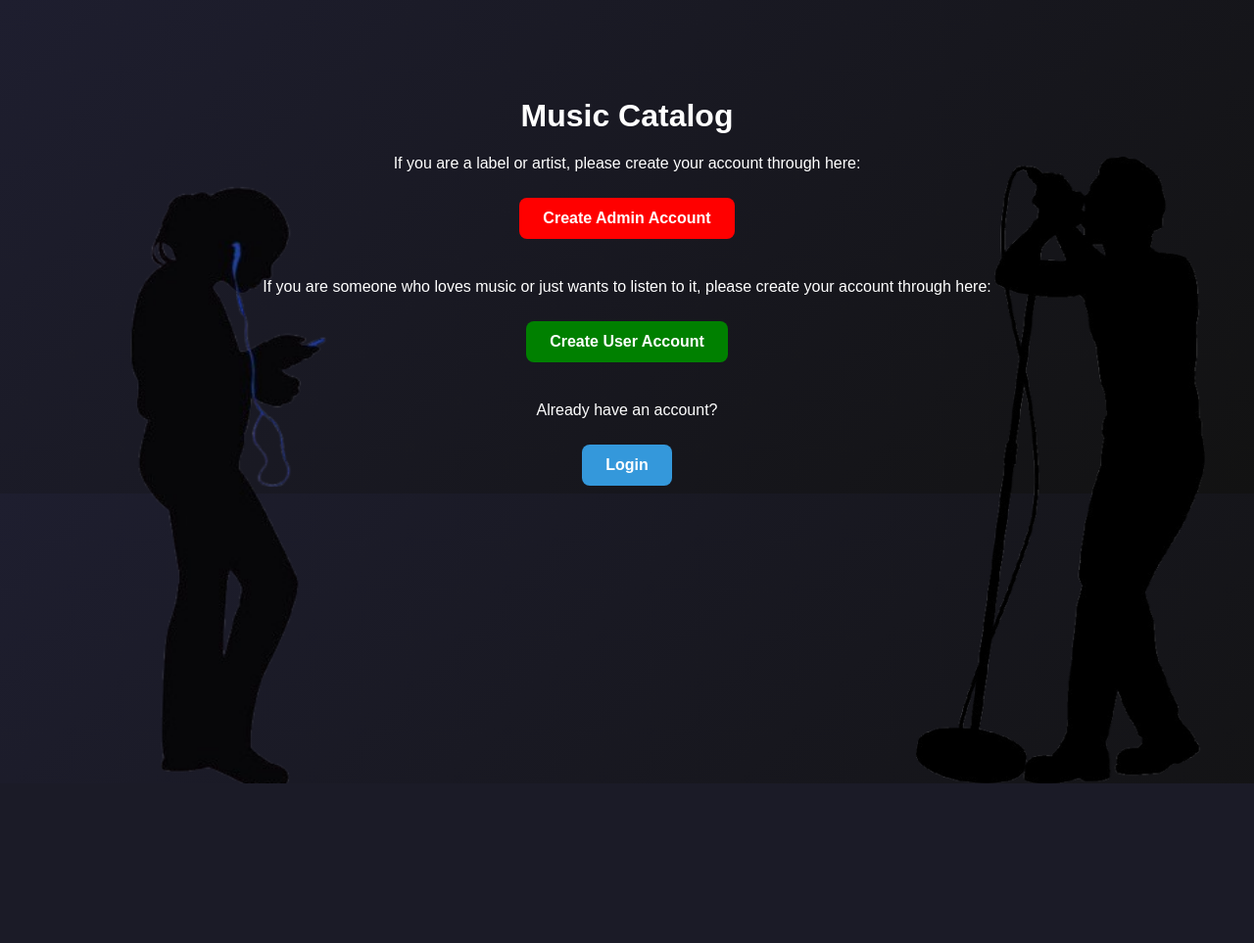
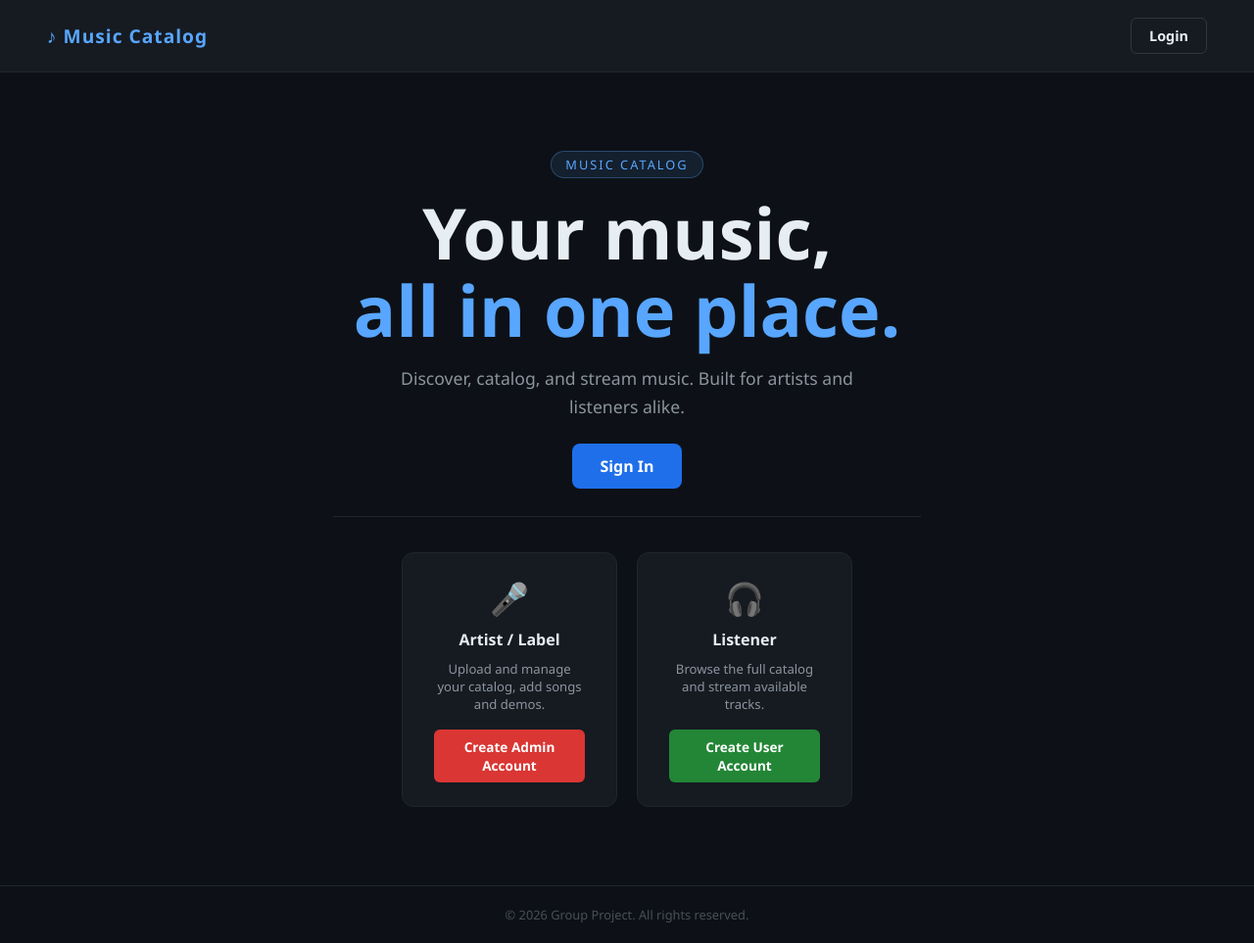
Before and after one commit to muhammada06/Music-Catalog, a Flask app: page / in a window 1280 px wide. Shown: the whole page at 98% size. Before the commit the page ends 800 px from the top, so only its background shows below. Run offline with Flask 3, Linux system fonts and the light colour scheme.

Commit message:
redo homepage layout

```diff
--- a/app/templates/home.html
+++ b/app/templates/home.html
@@ -3,97 +3,266 @@
 <head>
   <meta charset="utf-8">
   <title>Music Catalog</title>
+  <style>
+    *, *::before, *::after { box-sizing: border-box; margin: 0; padding: 0; }
+
+    body {
+      min-height: 100vh;
+      background: #0d1117;
+      color: #e6edf3;
+      font-family: 'Segoe UI', Arial, sans-serif;
+      display: flex;
+      flex-direction: column;
+    }
+
+    nav {
+      display: flex;
+      align-items: center;
+      justify-content: space-between;
+      padding: 18px 48px;
+      border-bottom: 1px solid #21262d;
+      background: #161b22;
+    }
+
+    .nav-logo {
+      font-size: 1.2rem;
+      font-weight: 700;
+      letter-spacing: 1px;
+      color: #58a6ff;
+      text-decoration: none;
+    }
+
+    .nav-links {
+      display: flex;
+      gap: 12px;
+    }
+
+    .nav-links a, .nav-links button {
+      padding: 8px 18px;
+      border-radius: 6px;
+      font-size: 0.9rem;
+      font-weight: 600;
+      text-decoration: none;
+      cursor: pointer;
+      border: none;
+      transition: background 0.15s;
+    }
+
+    .btn-ghost {
+      background: transparent;
+      color: #e6edf3;
+      border: 1px solid #30363d !important;
+    }
+    .btn-ghost:hover { background: #21262d; }
+
+    .btn-primary {
+      background: #238636;
+      color: white;
+    }
+    .btn-primary:hover { background: #2ea043; }
+
+    .btn-red {
+      background: #da3633;
+      color: white;
+    }
+    .btn-red:hover { background: #f85149; }
+
+    /* Hero */
+    .hero {
+      flex: 1;
+      display: flex;
+      flex-direction: column;
+      align-items: center;
+      justify-content: center;
+      text-align: center;
+      padding: 80px 24px;
+      gap: 16px;
+    }
+
+    .hero-badge {
+      font-size: 0.8rem;
+      letter-spacing: 2px;
+      text-transform: uppercase;
+      color: #58a6ff;
+      background: rgba(88, 166, 255, 0.1);
+      border: 1px solid rgba(88, 166, 255, 0.3);
+      padding: 4px 14px;
+      border-radius: 20px;
+    }
+
+    .hero h1 {
+      font-size: clamp(2.5rem, 6vw, 4.5rem);
+      font-weight: 800;
+      line-height: 1.1;
+      color: #e6edf3;
+    }
+
+    .hero h1 span {
+      color: #58a6ff;
+    }
+
+    .hero p {
+      font-size: 1.1rem;
+      color: #8b949e;
+      max-width: 480px;
+      line-height: 1.6;
+    }
+
+    .hero-actions {
+      display: flex;
+      gap: 12px;
+      flex-wrap: wrap;
+      justify-content: center;
+      margin-top: 8px;
+    }
+
+    .hero-actions a {
+      padding: 12px 28px;
+      border-radius: 8px;
+      font-size: 1rem;
+      font-weight: 600;
+      text-decoration: none;
+      transition: background 0.15s, transform 0.1s;
+    }
+
+    .hero-actions a:hover { transform: translateY(-1px); }
+
+    .divider {
+      width: 100%;
+      max-width: 600px;
+      border: none;
+      border-top: 1px solid #21262d;
+      margin: 12px 0;
+    }
+
+    .role-section {
+      display: flex;
+      gap: 20px;
+      flex-wrap: wrap;
+      justify-content: center;
+      margin-top: 8px;
+    }
+
+    .role-card {
+      background: #161b22;
+      border: 1px solid #21262d;
+      border-radius: 12px;
+      padding: 24px 32px;
+      text-align: center;
+      width: 220px;
+      display: flex;
+      flex-direction: column;
+      gap: 10px;
+    }
+
+    .role-card .role-icon { font-size: 2rem; }
+    .role-card .role-title { font-weight: 700; font-size: 1rem; }
+    .role-card .role-desc { font-size: 0.82rem; color: #8b949e; line-height: 1.4; }
+
+    .role-card a {
+      margin-top: 6px;
+      padding: 8px 16px;
+      border-radius: 6px;
+      font-size: 0.85rem;
+      font-weight: 600;
+      text-decoration: none;
+      transition: background 0.15s;
+    }
+
+    footer {
+      text-align: center;
+      padding: 20px;
+      font-size: 0.8rem;
+      color: #484f58;
+      border-top: 1px solid #21262d;
+    }
+
+    .flash-messages {
+      padding: 12px 48px 0;
+    }
+
+    .flash-msg {
+      padding: 10px 16px;
+      border-radius: 6px;
+      background: #1f2937;
+      border: 1px solid #30363d;
+      color: #e6edf3;
+      font-size: 0.9rem;
+      margin-bottom: 8px;
+    }
+  </style>
 </head>
-
 <body>
 
-<style>
-  body{
-    background: linear-gradient(135deg, #1e1e2f, #121212);
-    color: white;
-    font-family: Arial, sans-serif;
-  }
+  <nav>
+    <a class="nav-logo" href="/">♪ Music Catalog</a>
+    <div class="nav-links">
+      {% if current_user.is_authenticated %}
+        {% if current_user.is_admin %}
+          <a href="{{ url_for('admin.dashboard') }}" class="btn-ghost">Dashboard</a>
+        {% else %}
+          <a href="{{ url_for('user.dashboard') }}" class="btn-ghost">Dashboard</a>
+        {% endif %}
+        <form action="{{ url_for('auth.logout') }}" method="get" style="display:inline;">
+          <button type="submit" class="btn-ghost">Logout</button>
+        </form>
+      {% else %}
+        <a href="{{ url_for('auth.login') }}" class="btn-ghost">Login</a>
+      {% endif %}
+    </div>
+  </nav>
 
-  .homeContainer{
-    text-align: center;
-    margin-top: 100px;
-  }
+  {% if get_flashed_messages() %}
+    <div class="flash-messages">
+      {% for message in get_flashed_messages() %}
+        <div class="flash-msg">{{ message }}</div>
+      {% endfor %}
+    </div>
+  {% endif %}
 
-  /*Creating buttons*/
-  .button{
-    display: inline-block;
-    margin-top: 10px;
-    padding: 12px 24px;
-    border-radius: 8px;
-    text-decoration: none;
-    font-weight: bold;
-  }
-
-  .adminButton{
-    background-color: red;
-    color: white;
-  }
-
-  .userButton {
-    background-color: green;
-    color: white;
-  }
-
-  .loginButton{
-    background-color: #3498db;
-    color: white;
-  }
-
-  .picture{
-    position: fixed;
-    bottom: 0;
-    height: 80vh;
-  }
-
-  /*Adding pictures*/
-  .leftPicture{
-    left: -100px;
-  }
-
-  .rightPicture{
-    right: 50px;
-  }
-
-</style>
-
-<!-- flash messages (home only) -->
-{% for category, message in get_flashed_messages(with_categories=true) %}
-  <div style="margin:10px auto; width:80%; padding:10px; background:#f0f0f0; border:1px solid #ccc; color:#000; text-align:center; border-radius:5px;">{{ message }}</div>
-{% endfor %}
-
-<!-- Images for background-->
-<img src="/static/backgroundImageLeft.png" class="picture leftPicture">
-<img src="/static/backgroundImageRight(2).png" class="picture rightPicture">
-
-
-<div class="homeContainer">
-
-  <h1>Music Catalog</h1>
+  <main class="hero">
+    <div class="hero-badge">Music Catalog</div>
 
     {% if current_user.is_authenticated %}
-    <p>Welcome back, {{ current_user.username }}!</p>
+      <h1>Welcome back,<br><span>{{ current_user.username }}</span></h1>
+      <p>Pick up where you left off.</p>
+      <div class="hero-actions">
         {% if current_user.is_admin %}
-      <a class="button adminButton" href="{{ url_for('admin.dashboard') }}">Go to Admin Dashboard</a>
+          <a href="{{ url_for('admin.dashboard') }}" style="background:#238636; color:white;">Go to Dashboard</a>
         {% else %}
-      <a class="button userButton" href="{{ url_for('user.dashboard') }}">Go to User Dashboard</a>
+          <a href="{{ url_for('user.dashboard') }}" style="background:#1f6feb; color:white;">Browse Music</a>
         {% endif %}
-    <a class="button loginButton" href="{{ url_for('auth.logout') }}">Logout</a>
+        <a href="{{ url_for('auth.logout') }}" style="background:#21262d; color:#e6edf3; border:1px solid #30363d;">Logout</a>
+      </div>
+
     {% else %}
-    <p>If you are a label or artist, please create your account through here:</p>
-    <a class="button adminButton" href="{{ url_for('admin.get') }}">Create Admin Account</a>
+      <h1>Your music,<br><span>all in one place.</span></h1>
+      <p>Discover, catalog, and stream music. Built for artists and listeners alike.</p>
 
-    <p style="margin-top:40px;">If you are someone who loves music or just wants to listen to it, please create your account through here:</p>
-    <a class="button userButton" href="{{ url_for('user.get') }}">Create User Account</a>
+      <div class="hero-actions">
+        <a href="{{ url_for('auth.login') }}" style="background:#1f6feb; color:white;">Sign In</a>
+      </div>
 
-    <p style="margin-top:40px;">Already have an account?</p>
-    <a class="button loginButton" href="{{ url_for('auth.login') }}">Login</a>
+      <hr class="divider">
+
+      <div class="role-section">
+        <div class="role-card">
+          <div class="role-icon">🎤</div>
+          <div class="role-title">Artist / Label</div>
+          <div class="role-desc">Upload and manage your catalog, add songs and demos.</div>
+          <a href="{{ url_for('admin.get') }}" style="background:#da3633; color:white;">Create Admin Account</a>
+        </div>
+        <div class="role-card">
+          <div class="role-icon">🎧</div>
+          <div class="role-title">Listener</div>
+          <div class="role-desc">Browse the full catalog and stream available tracks.</div>
+          <a href="{{ url_for('user.get') }}" style="background:#238636; color:white;">Create User Account</a>
+        </div>
+      </div>
     {% endif %}
+  </main>
 
-</div>
+  <footer>&copy; 2026 Group Project. All rights reserved.</footer>
+
 </body>
 </html>
```
Lines whose indentation alone changed are shown as unchanged.
